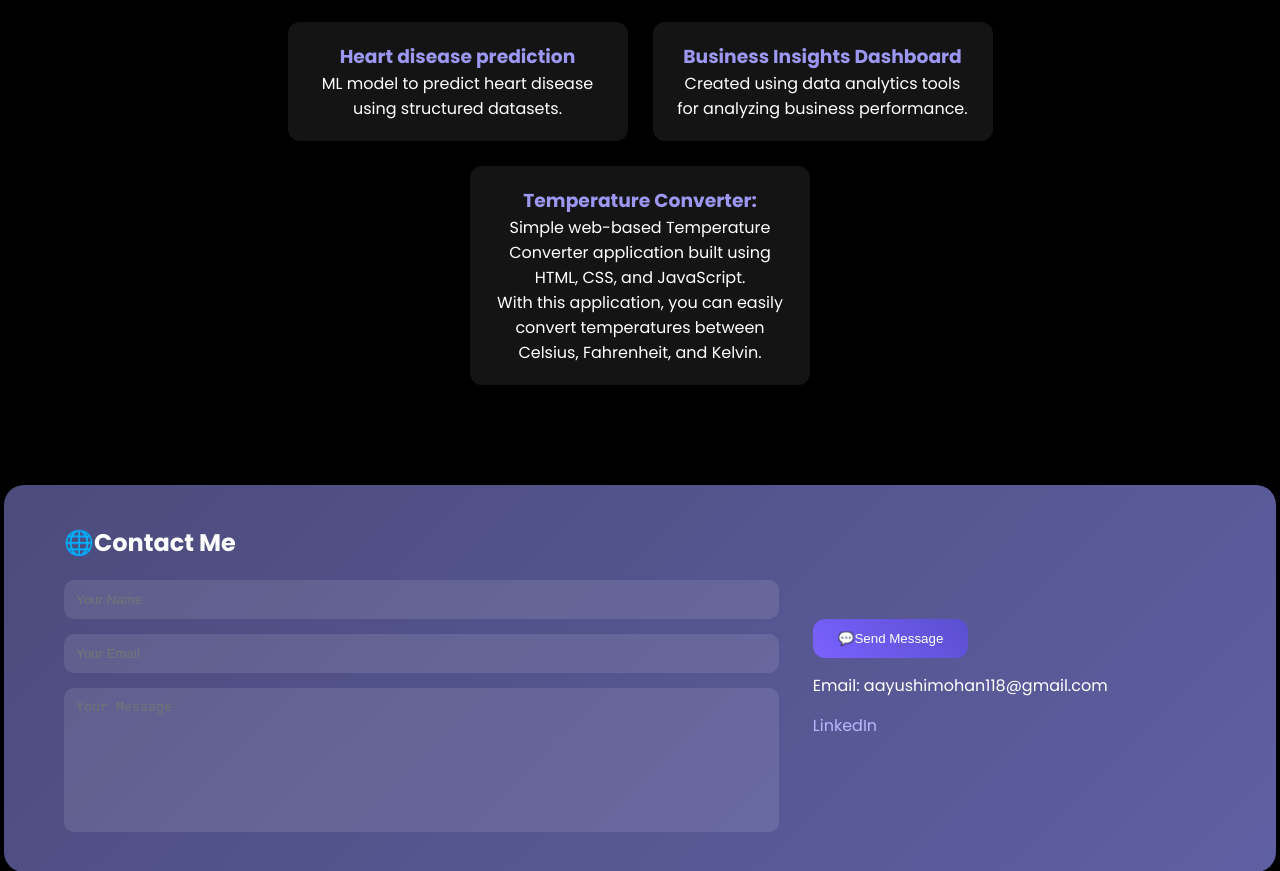
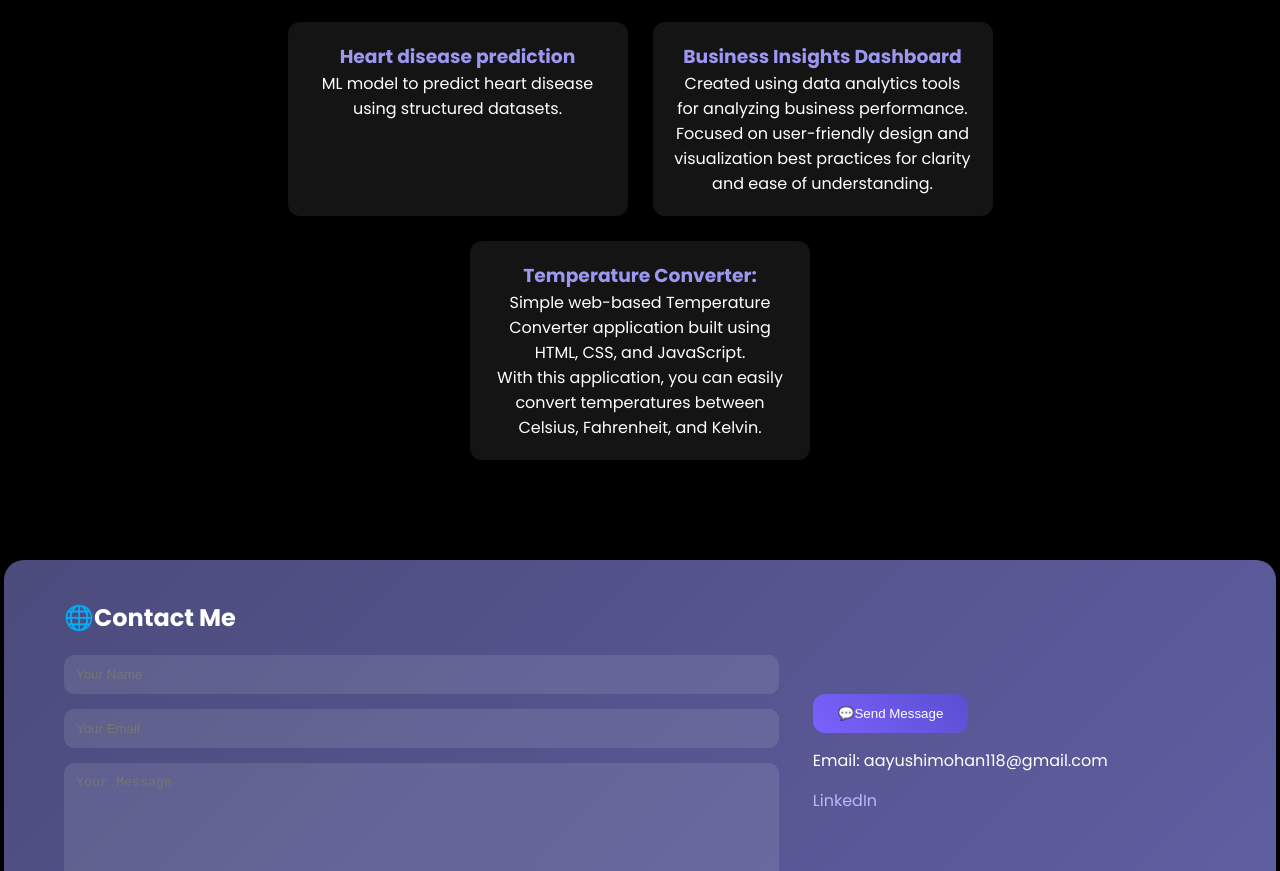
Before and after one commit to AayushiMohan/Portfolio, a plain HTML site: page index.html in a window 1280 px wide. Shown: the part 2309-3180 px from the top of the page. Drawn offline with nearby package versions, Linux system fonts and the light colour scheme.

Commit message:
Update index.html

```diff
--- a/index.html
+++ b/index.html
@@ -121,7 +121,8 @@
 
         <div class="project-card">
             <h3>Business Insights Dashboard</h3>
-            <p>Created using data analytics tools for analyzing business performance.</p>
+            <p>Created using data analytics tools for analyzing business performance.
+                Focused on user-friendly design and visualization best practices for clarity and ease of understanding.</p>
         </div>
         <div class="project-card">
             <h3>Temperature Converter: </h3>
```
